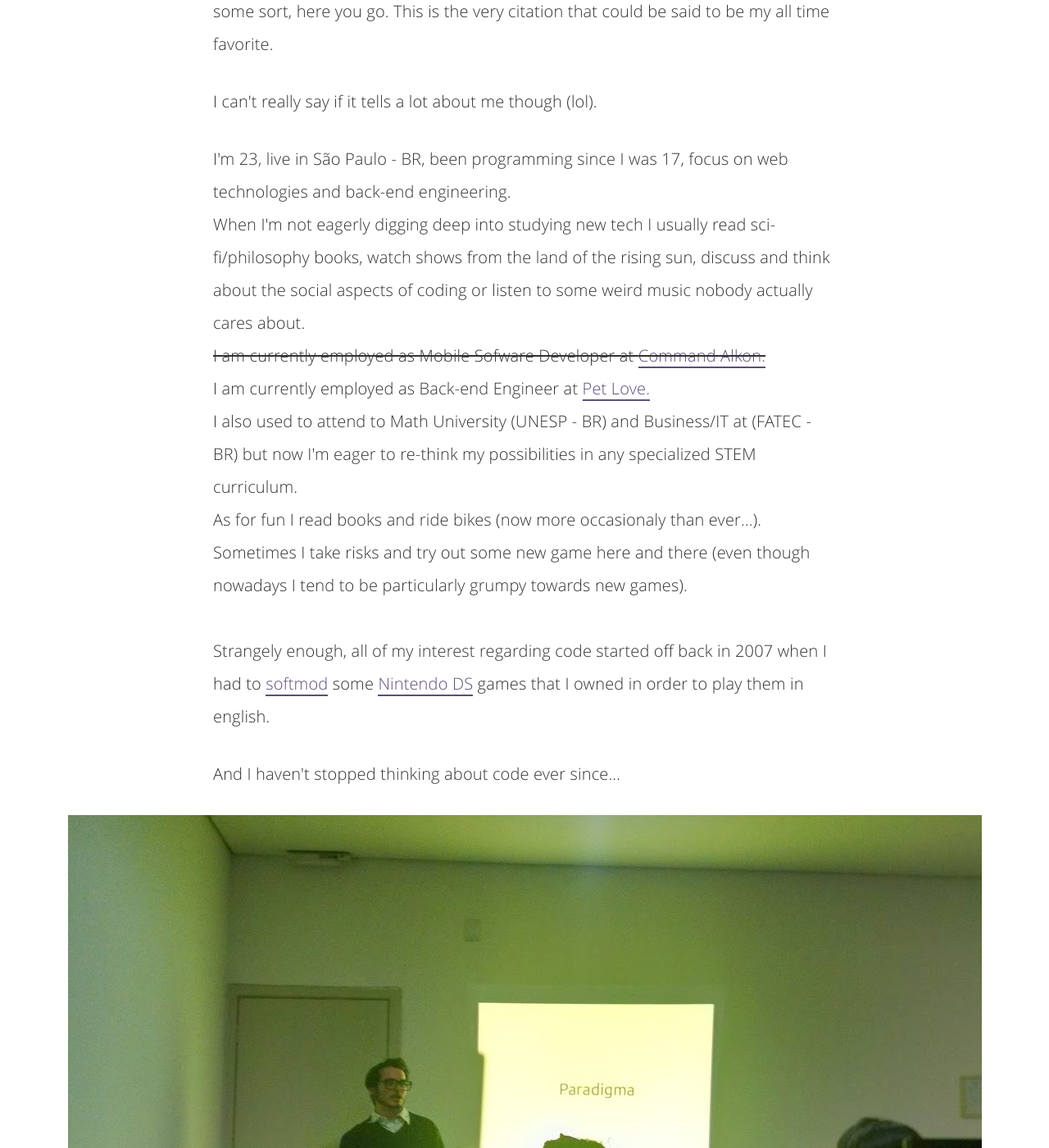
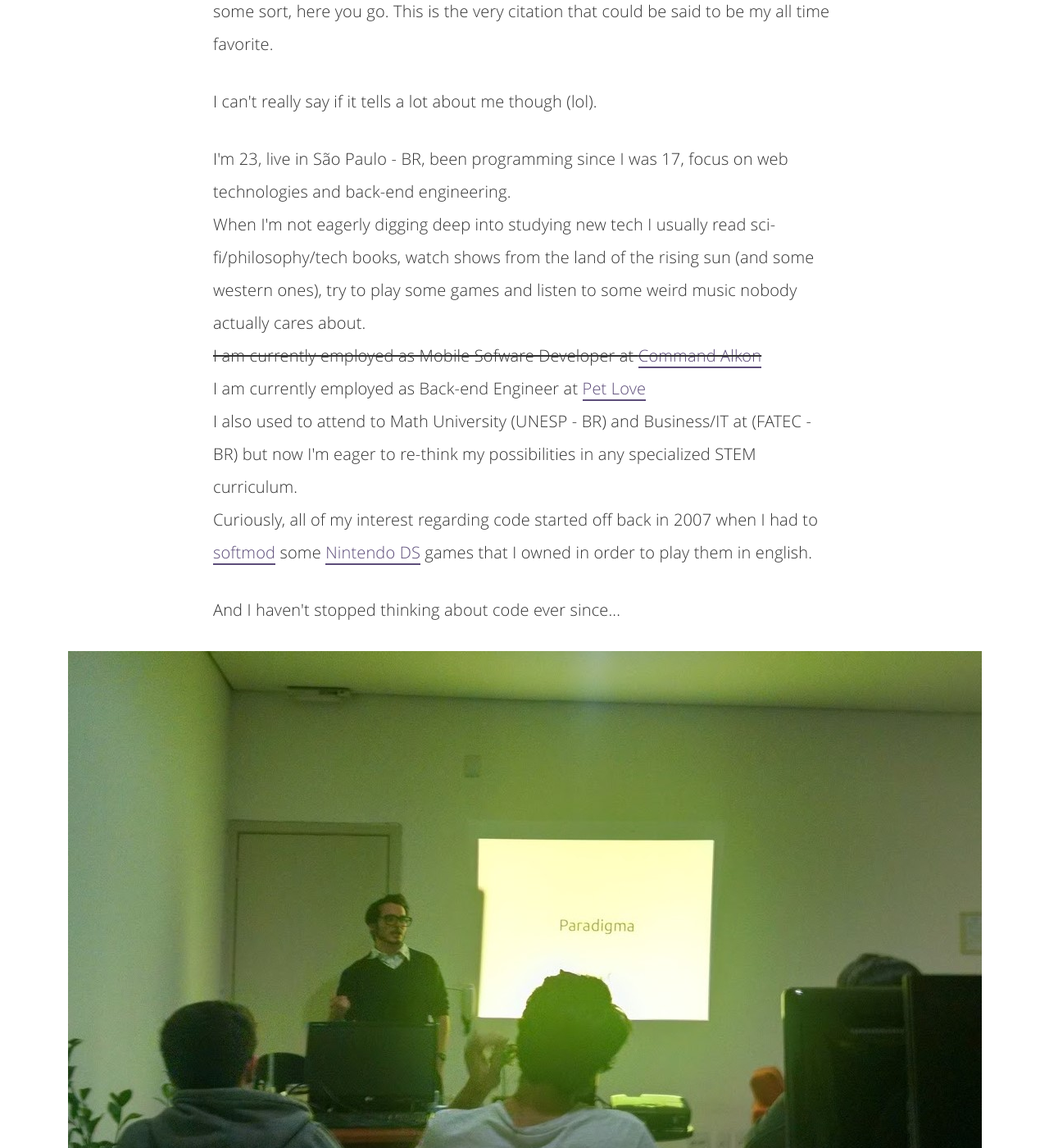
Before and after one commit to nulligor/nulligor.github.io, a Jekyll site: the page built from about.html, in a window 1280 px wide and 1400 px high, scrolled down 348 px. Shown: the whole window at 82% size. Built offline with Jekyll 4.4.1, drawn with Linux system fonts in a browser that asks for light colours; some of the changed text lies outside the part shown.

Commit message:
tweaks
tweaks [2]

tweaks [3]

```diff
--- a/_config.yml
+++ b/_config.yml
@@ -11,11 +11,13 @@ email: igor.larcs@gmail.com
 twitter_username: nulligor
 instagram_username: overly.dramatic
 github_username:  nulligor
+codewars_username: ripfoghorn
+devto_username: ripfoghorn
 meetup_id: 221057668
-resume_url: https://drive.google.com/file/d/1AC0exae1OfU8Irux0sWQalwh-R0ocJzP/view
+resume_url: https://drive.google.com/file/d/1XNuhJwRa2BfixY4_2n_AmQPyuJhjWRrr/view
 linkedin_public_url: nulligor
 disqus_username: ripfoghorn
-profile_picture: https://pbs.twimg.com/profile_images/952234438624194561/jLaOHhhb_400x400.jpg
+profile_picture: https://pbs.twimg.com/profile_images/1122530239303901186/lETf32R0_400x400.png
 
 # Build settings
 markdown: kramdown
@@ -45,11 +47,12 @@ links:
 projects:
   - name: drillr
     url: https://github.com/nulligor/drillr
-  - name: ygo-psone-clone
-    url: https://github.com/nulligor/ygo-psone-clone/tree/feature/refactor
+  - name: chars-counterattack
+    url: https://github.com/nulligor/chars-counterattack
   - name: project-euler
     url: https://github.com/nulligor/project-euler
-  - name: chars-counterattack
-    url: https://github.com/nulligor/chars-counterattack
-# exclude my node related stuff
+  - name: pmapv
+    url: https://github.com/nulligor/pmapv
+  - name: poop-killer
+    url: https://github.com/nulligor/poop-killer
 exclude: ['package.json', 'src', 'node_modules']
--- a/_includes/svg-icons.html
+++ b/_includes/svg-icons.html
@@ -65,10 +65,10 @@
             <path d="M21.205,5.007c-0.429-0.444-1.143-0.444-1.587,0c-0.429,0.429-0.429,1.143,0,1.571l8.047,8.047H1.111  C0.492,14.626,0,15.118,0,15.737c0,0.619,0.492,1.127,1.111,1.127h26.554l-8.047,8.032c-0.429,0.444-0.429,1.159,0,1.587  c0.444,0.444,1.159,0.444,1.587,0l9.952-9.952c0.444-0.429,0.444-1.143,0-1.571L21.205,5.007z"
                 fill="#489472" />
         </symbol>
-        <symbol id="icon-linkedin" width="12" height="14" viewBox="0 0 12 14">
-            <path class="path1" d="M1.852 11.047h1.805v-5.422h-1.805v5.422zM3.773 3.953q-0.008-0.406-0.281-0.672t-0.727-0.266-0.738 0.266-0.285 0.672q0 0.398 0.277 0.668t0.723 0.27h0.008q0.461 0 0.742-0.27t0.281-0.668zM8.344 11.047h1.805v-3.109q0-1.203-0.57-1.82t-1.508-0.617q-1.062 0-1.633 0.914h0.016v-0.789h-1.805q0.023 0.516 0 5.422h1.805v-3.031q0-0.297 0.055-0.438 0.117-0.273 0.352-0.465t0.578-0.191q0.906 0 0.906 1.227v2.898zM12 3.25v7.5q0 0.93-0.66 1.59t-1.59 0.66h-7.5q-0.93 0-1.59-0.66t-0.66-1.59v-7.5q0-0.93 0.66-1.59t1.59-0.66h7.5q0.93 0 1.59 0.66t0.66 1.59z"></path>
+        <symbol id="icon-linkedin" viewBox="0 0 24 24">
+            <path class="path1" d="M20.447 20.452h-3.554v-5.569c0-1.328-.027-3.037-1.852-3.037-1.853 0-2.136 1.445-2.136 2.939v5.667H9.351V9h3.414v1.561h.046c.477-.9 1.637-1.85 3.37-1.85 3.601 0 4.267 2.37 4.267 5.455v6.286zM5.337 7.433c-1.144 0-2.063-.926-2.063-2.065 0-1.138.92-2.063 2.063-2.063 1.14 0 2.064.925 2.064 2.063 0 1.139-.925 2.065-2.064 2.065zm1.782 13.019H3.555V9h3.564v11.452zM22.225 0H1.771C.792 0 0 .774 0 1.729v20.542C0 23.227.792 24 1.771 24h20.451C23.2 24 24 23.227 24 22.271V1.729C24 .774 23.2 0 22.222 0h.003z"></path>
         </symbol>
-        <symbol id="icon-meetup" width="12" height="14" viewBox="0 0 24 24">
+        <symbol id="icon-meetup" viewBox="0 0 24 24">
             <path class="path1" d="M23.978 20.238c-.304-1.931-3.874-.444-4.096-2.559-.313-2.998 4.15-9.459 3.797-11.972-.313-2.255-1.841-2.73-3.165-2.756-1.284-.02-1.623.182-2.058.435-.253.146-.612.435-1.112-.041-.334-.318-.557-.536-.905-.819-.182-.142-.466-.324-.945-.395-.476-.071-1.098
             0-1.492.167-.395.172-.702.466-1.026.749-.323.283-1.147 1.198-1.911.859-.335-.145-1.458-.706-2.272-1.055-1.563-.677-3.822.42-4.636
             1.866C2.944 6.866.557 15.32.193 16.432c-.809 2.502 1.032 4.54 3.509 4.424 1.052-.051 1.75-.43 2.412-1.638.384-.693 3.979-10.087
@@ -76,7 +76,7 @@
             1.507 1.774.784.041 1.567-.237 2.184-1.41.349-.652 4.349-8.666 4.702-9.202.39-.586.703-.779 1.103-.758.309.015.799.096.678
             1.016-.122.905-3.343 6.78-3.676 8.221-.456 1.927.602 3.874 2.341 4.728 1.112.546 5.97 1.476 5.577-1.027z"></path>
         </symbol>
-        <symbol id="icon-speakerdeck" width="12" height="14" viewBox="0 0 1024 1024">
+        <symbol id="icon-speakerdeck" viewBox="0 0 1024 1024">
             <path class="path1" d="M383.997 768c-3.902 0-7.822-0.891-11.445-2.702-8.674-4.336-14.152-13.2-14.152-22.898v-460.8c0-9.698 5.478-18.562 14.152-22.898
             8.67-4.334 19.051-3.4 26.808 2.418l307.2 230.4c6.446 4.834 10.24 12.422 10.24 20.48s-3.794 15.645-10.24 20.48l-307.2 230.4c-4.517
             3.387-9.923 5.12-15.363 5.12zM409.6 332.8v358.4l238.933-179.2-238.933-179.2z"></path>
--- a/about.html
+++ b/about.html
@@ -6,37 +6,28 @@ image: "{{site.baseurl}}/assets/img/about-me/first-presentation.jpg"
 description: "Who in the heck is Igor Soares"
 ---
 
-<h2>Whoami</h2>
+<h2>$ whoami</h2>
 <pre><p><b>"A Society in Which No Tear Is Shed Is Inconceivably Mediocre",
  - Yoñlu</b></p></pre>
 <p style="margin-top: -25px">Since writing about yourself is pretty hard and I was told to start with a punchline of some sort, here you go. This is the very citation that could be said
 to be my all time favorite.</p>
-<p>
-	I can't really say if it tells a lot about me though (lol).
-	<br/>
-</p>
+<p>I can't really say if it tells a lot about me though (lol).<br/></p>
 <p>
 	I'm 23, live in São Paulo - BR, been programming since I was 17, focus on web technologies and back-end engineering.
 	<br/>
-	When I'm not eagerly digging deep into studying new tech I usually read sci-fi/philosophy books, watch shows from the land of the rising sun,
-	discuss and think about the social aspects of coding or listen to some weird music nobody actually cares about.
+	When I'm not eagerly digging deep into studying new tech I usually read sci-fi/philosophy/tech books, watch shows from the land of the rising sun (and some western ones),
+	try to play some games and listen to some weird music nobody actually cares about.
 	<br/>
-	<strike>I am currently employed as Mobile Sofware Developer at <a href ="http://www.commandalkon.com/" target="_blank">Command Alkon.</a></strike>
+	<strike>I am currently employed as Mobile Sofware Developer at <a href ="http://www.commandalkon.com/" target="_blank">Command Alkon</a></strike>
 	<br/>
-	I am currently employed as Back-end Engineer at <a href ="http://www.petlove.com.br/" target="_blank">Pet Love.</a></strike>
+	I am currently employed as Back-end Engineer at <a href ="http://www.petlove.com.br/" target="_blank">Pet Love</a></strike>
 	<br/>
 	I also used to attend to Math University (UNESP - BR) and Business/IT at (FATEC - BR) but now I'm eager to re-think my possibilities in any specialized STEM curriculum.
 	<br/>
-	As for fun I read books and ride bikes (now more occasionaly than ever...). Sometimes I take risks and try out some new game here and there
-	(even though nowadays I tend to be particularly grumpy towards new games).
-	<br/>
-	<br/>
-	Strangely enough, all of my interest regarding code started off back in 2007 when I had to <a href="https://en.wikipedia.org/wiki/Softmod" target="_blank">softmod</a>
+	Curiously, all of my interest regarding code started off back in 2007 when I had to <a href="https://en.wikipedia.org/wiki/Softmod" target="_blank">softmod</a>
 	some <a href="https://en.wikipedia.org/wiki/Nintendo_DS" target="_blank">Nintendo DS</a> games that I owned in order to play them in english.
 </p>
-<p>
-	And I haven't stopped thinking about code ever since...
-</p>
+<p>And I haven't stopped thinking about code ever since...</p>
 
 <img itemprop="image" class="about-profile" src="{{site.baseurl}}/assets/img/about-me/first-presentation.jpg" alt="My profile">
 <p><small>(That's me in 2016 in my first presentation (ever) on functional javascript, speaking publicly is HARD)</small></p>
```
Also changed, not shown: _includes/header-default.html (+9 -5 lines), assets/img/sharding-gerenciamento-usuarios/ajudando-carregar.jpg (deleted), assets/img/sharding-gerenciamento-usuarios/carrega-sozinho.jpg (deleted), assets/img/sharding-gerenciamento-usuarios/daca-animada.gif (deleted), assets/img/sharding-gerenciamento-usuarios/happy-scooby.gif (deleted), 1 other file.
